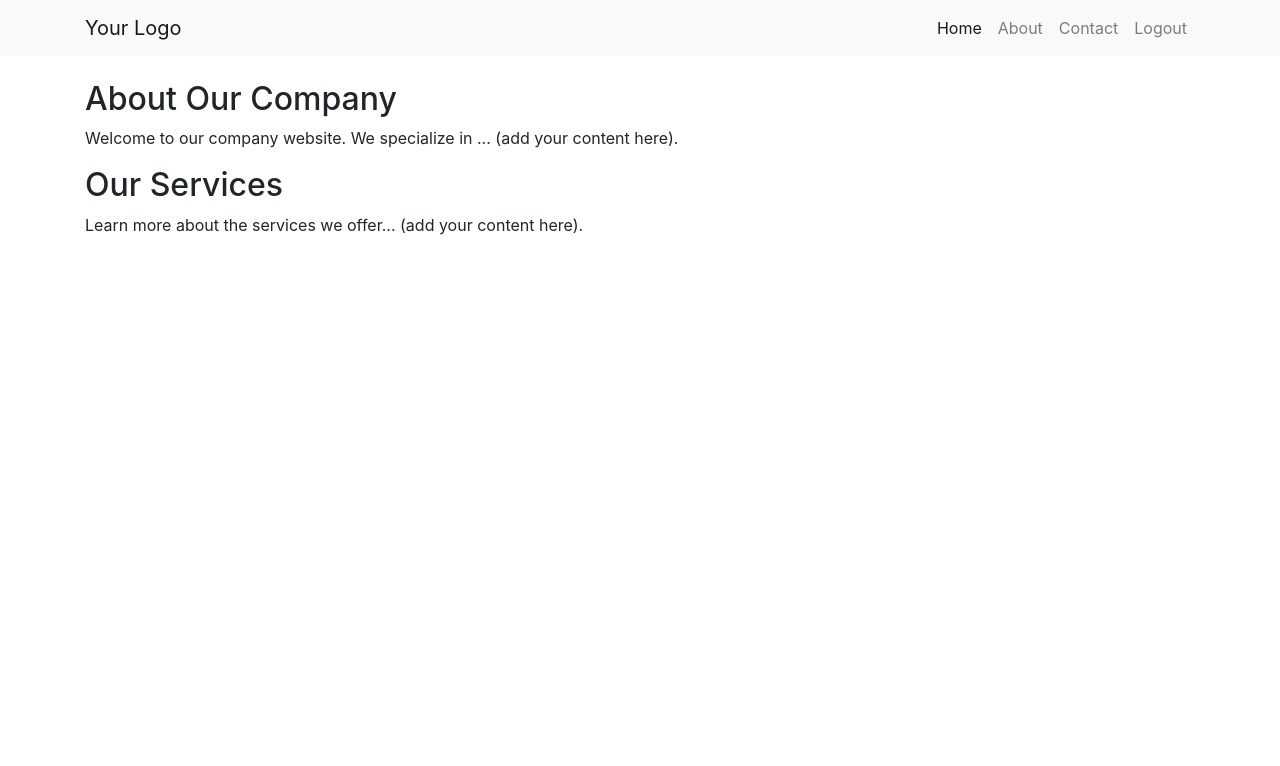
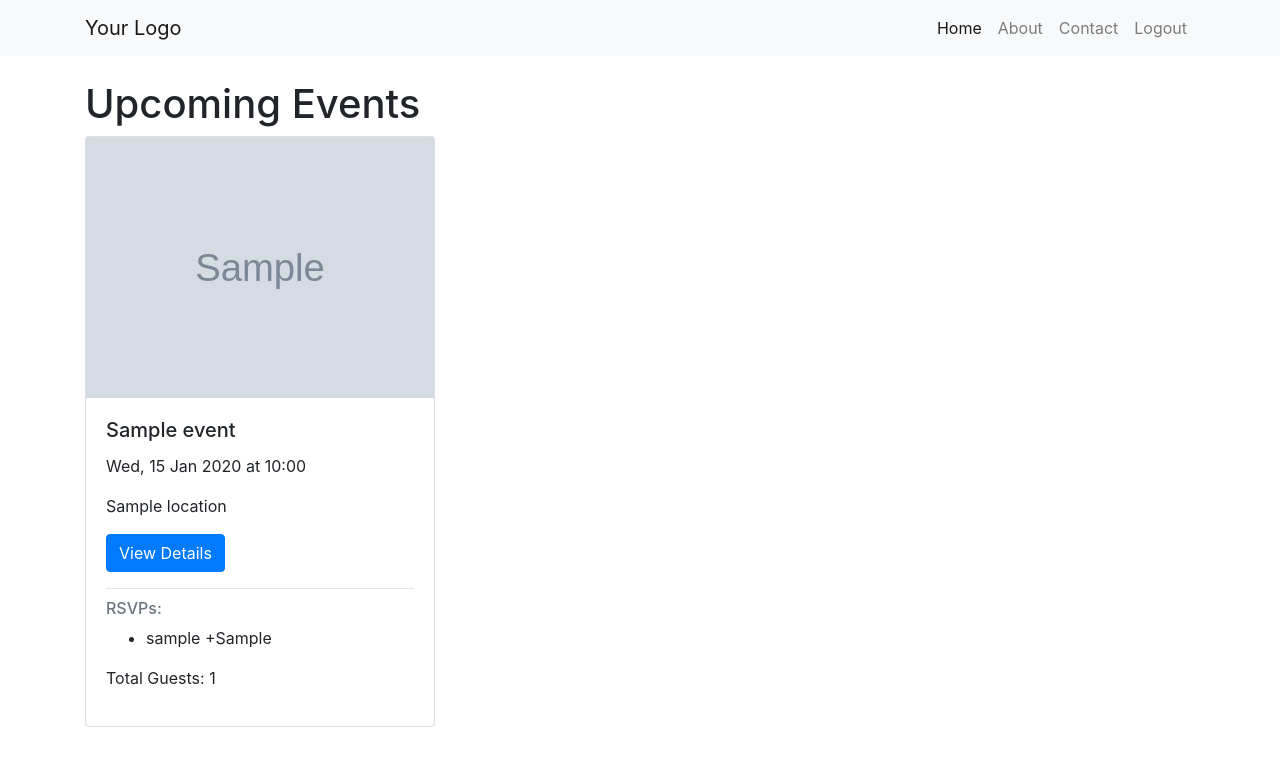
Before and after one commit to Pcosby5/WillBeThere, a Django app: template pages/templates/pages/home.html in a window 1280 px wide. Shown: the top 766 px of the page. Run offline with Django 3.2, Linux system fonts and the light colour scheme; the template is opened without the code that fills it: most values are stand-ins (such as "Sample title", 1, 10 or a date in 2020); grey boxes marked "Sample" are stand-in pictures; some libraries are stand-ins or nearby versions.

Commit message:
created a home list view

```diff
--- a/pages/templates/pages/home.html
+++ b/pages/templates/pages/home.html
@@ -1,25 +1,36 @@
 {% extends 'Users/base.html' %}
 
-{% block title %} Home {% endblock title%}
-
-
 {% block content %}
-
-<main>
-    <section>
-        <h2>About Our Company</h2>
-        <p>
-            Welcome to our company website. We specialize in ... (add your content
-            here).
-        </p>
-    </section>
-
-    <section>
-        <h2>Our Services</h2>
-        <p>
-            Learn more about the services we offer... (add your content here).
-        </p>
-    </section>
-</main>
-
-{% endblock content %}
+<h1 class="mt-3">Upcoming Events</h1>
+<div class="row">
+    {% for event in upcoming_events %}
+    <div class="col-md-4 mb-3">
+        <div class="card">
+            {% if event.eventImageUrl %}
+            <img src="{{ event.eventImageUrl }}" class="card-img-top" alt="{{ event.name }}">
+            {% endif %}
+            <div class="card-body">
+                <h5 class="card-title">{{ event.name }}</h5>
+                <p class="card-text">{{ event.date|date:"D, d M Y" }} at {{ event.time|date:"H:i" }}</p>
+                <p class="card-text">{{ event.location }}</p>
+                <a href="{% url 'event_detail' event.pk %}" class="btn btn-primary">View Details</a>
+                <hr>
+                <h6 class="card-subtitle mb-2 text-muted">RSVPs:</h6>
+                <ul>
+                    {% for rsvp in event.rsvp_set.all %}
+                        <li>{{ rsvp.user.username }}{% if rsvp.additionalPeople %} +{{ rsvp.additionalPeople }}{% endif %}</li>
+                    {% empty %}
+                        <li>No RSVPs yet</li>
+                    {% endfor %}
+                </ul>
+                <p>Total Guests: {{ event.total_guests }}</p>
+            </div>
+        </div>
+    </div>
+    {% empty %}
+    <div class="col">
+        <p>No upcoming events found.</p>
+    </div>
+    {% endfor %}
+</div>
+{% endblock %}
--- a/pages/urls.py
+++ b/pages/urls.py
@@ -1,9 +1,10 @@
 from django.urls import path
 from . import views
+from .views import HomeListView
 
 
 urlpatterns = [
-    path('', views.home, name='home'),
+    path('', HomeListView.as_view(), name='home'),
     path('about/', views.about, name='about'),
     path('contact/', views.contact, name='contact'),
     # path('services/', views.services, name='services'),
```
Also changed, not shown: eventsPlanner/models.py (+11 -3 lines), eventsPlanner/templates/eventsPlanner/event_details.html (+6 -6 lines), eventsPlanner/views.py (+85 -9 lines), pages/views.py (+12 -3 lines), eventsPlanner/migrations/0003_alter_event_items_alter_rsvp_items.py (added), eventsPlanner/migrations/0004_alter_rsvp_additionalpeople.py (added).
